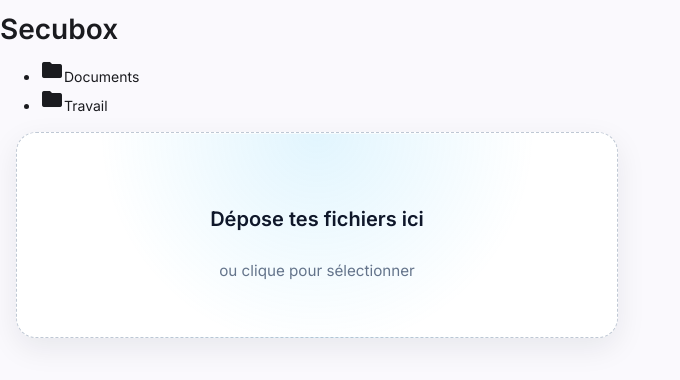
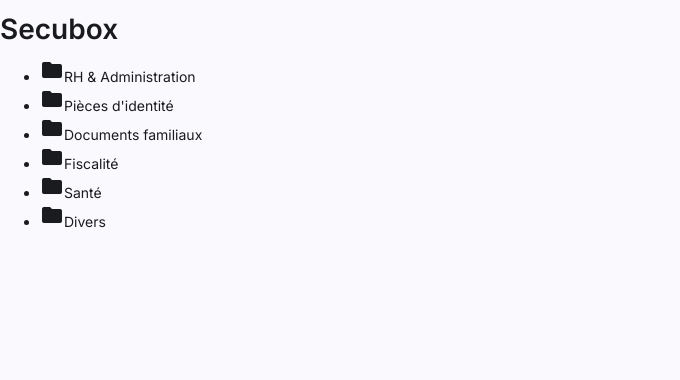
Before and after one commit to jv3n/secubox, an Angular app in the folder frontend/secubox-web/: page /home in a window 1280 px wide. Shown: the top 380 px of the page, without its empty margins (0-680 px from the left). Built offline with nearby package versions, Linux system fonts and the light colour scheme; no server answers.

Commit message:
feat(front): improve file-system

```diff
--- a/frontend/secubox-web/src/app/features/file-system/components/file-drop/file-drop.component.scss
+++ /dev/null
@@ -1,48 +0,0 @@
-.dropzone {
-  width: 100%;
-  max-width: 520px;
-  padding: 56px 40px;
-  border-radius: 20px;
-  margin: 1rem;
-
-  background: radial-gradient(circle at top, rgba(56, 189, 248, 0.15), transparent 60%), #ffffff;
-
-  border: 1px dashed rgba(148, 163, 184, 0.6);
-  box-shadow:
-    0 10px 30px rgba(15, 23, 42, 0.08),
-    inset 0 0 0 1px rgba(255, 255, 255, 0.6);
-
-  text-align: center;
-  cursor: pointer;
-  transition: all 0.25s ease;
-
-  display: flex;
-  flex-direction: column;
-  align-items: center;
-  gap: 12px;
-
-  p {
-    font-size: 1.25rem;
-    font-weight: 600;
-    color: #0f172a;
-  }
-
-  span {
-    font-size: 0.95rem;
-    color: #64748b;
-  }
-
-  &:hover {
-    transform: translateY(-2px);
-    border-color: #38bdf8;
-    box-shadow: 0 16px 40px rgba(15, 23, 42, 0.12);
-  }
-
-  &.dragging {
-    background: radial-gradient(circle at top, rgba(56, 189, 248, 0.3), transparent 65%), #f8fafc;
-
-    border-color: #0ea5e9;
-    transform: scale(1.02);
-    box-shadow: 0 20px 50px rgba(14, 165, 233, 0.25);
-  }
-}
--- a/frontend/secubox-web/src/app/features/file-system/components/file-drop/file-drop.component.ts
+++ /dev/null
@@ -1,56 +0,0 @@
-import { ChangeDetectionStrategy, Component, output } from '@angular/core';
-
-@Component({
-  selector: 'sb-file-drop',
-  styleUrls: ['./file-drop.component.scss'],
-  template: `
-    <div
-      class="dropzone"
-      [class.dragging]="isDragging"
-      (dragover)="onDragOver($event)"
-      (dragleave)="onDragLeave($event)"
-      (drop)="onDrop($event)"
-      (click)="fileInput.click()"
-    >
-      <p>Dépose tes fichiers ici</p>
-      <span>ou clique pour sélectionner</span>
-
-      <input #fileInput type="file" hidden multiple (change)="onFileSelected($event)" />
-    </div>
-  `,
-  changeDetection: ChangeDetectionStrategy.OnPush,
-})
-export default class FileDropComponent {
-  filesDropped = output<File[]>();
-
-  isDragging = false;
-
-  onDragOver(event: DragEvent) {
-    event.preventDefault();
-    this.isDragging = true;
-  }
-
-  onDragLeave(event: DragEvent) {
-    event.preventDefault();
-    this.isDragging = false;
-  }
-
-  onDrop(event: DragEvent) {
-    event.preventDefault();
-    this.isDragging = false;
-
-    const files = Array.from(event.dataTransfer?.files ?? []);
-    if (files.length) {
-      this.filesDropped.emit(files);
-    }
-  }
-
-  onFileSelected(event: Event) {
-    const input = event.target as HTMLInputElement;
-    const files = Array.from(input.files ?? []);
-    if (files.length) {
-      this.filesDropped.emit(files);
-    }
-    input.value = '';
-  }
-}
--- a/frontend/secubox-web/src/app/features/file-system/components/preview/preview.component.ts
+++ b/frontend/secubox-web/src/app/features/file-system/components/preview/preview.component.ts
@@ -20,7 +20,6 @@
   previewUrl = signal<string | null>(null);
 
   constructor() {
-    // convertir le fichier en DataURL dès qu'il change
     effect(() => {
       const f = this.file();
       if (f && f.type.startsWith('image/')) {
--- a/frontend/secubox-web/src/app/features/file-system/directive/context-menu.directive.ts
+++ b/frontend/secubox-web/src/app/features/file-system/directive/context-menu.directive.ts
@@ -25,6 +25,10 @@
 
   @HostListener('document:click', ['$event'])
   onDocumentClick(event: MouseEvent) {
+    if (event.button === 2) {
+      return;
+    }
+
     const clickedInside = this.el.nativeElement.contains(event.target as Node);
 
     if (!clickedInside) {
--- a/frontend/secubox-web/src/app/features/file-system/file-system.component.html
+++ b/frontend/secubox-web/src/app/features/file-system/file-system.component.html
@@ -1,9 +1,14 @@
 <section class="columns">
   @for (col of columns; track $index) {
-    <div class="column"
-         [contextMenu]="null"
-         (menuRequested)="contextMenu.open($event, fileSystemHelper.findParentWithoutTarget($index, selectedObj,data))"
-         (menuClosed)="contextMenu.close()"
+    <div
+      class="column"
+      [class.drag-over-column]="dragOverColumnIndex === $index"
+      [contextMenu]="null"
+      (menuRequested)="contextMenu.open($event, fileSystemHelper.findParentWithoutTarget($index, selectedObj, data))"
+      (menuClosed)="contextMenu.close()"
+      (dragover)="onColumnDragOver($event, $index)"
+      (dragleave)="onColumnDragLeave()"
+      (drop)="onColumnDrop($event, $index)"
     >
       <ul class="list">
         @for (item of col; track item.id) {
@@ -12,10 +17,18 @@
             [class.entry--folder]="!item.file"
             [class.entry--file]="!!item.file"
             [class.selected]="selectedObj === item"
+            [class.drag-over]="!item.file && dragOverFolder === item"
+            [class.dragging]="draggedItem === item"
             [contextMenu]="item"
+            draggable="true"
             (click)="selectObj(item)"
-            (menuRequested)="contextMenu.open($event, fileSystemHelper.findParent($event.target, data))"
+            (menuRequested)="contextMenu.open($event, fileSystemHelper.findParent(item, data))"
             (menuClosed)="contextMenu.close()"
+            (dragstart)="onDragStart($event, item)"
+            (dragend)="onDragEnd()"
+            (dragover)="!item.file && onDragOver($event, item)"
+            (dragleave)="!item.file && onDragLeave()"
+            (drop)="!item.file && onDrop($event, item)"
           >
             <mat-icon>{{ item.file ? 'insert_drive_file' : 'folder' }}</mat-icon>
             <span>{{ item.name }}</span>
@@ -28,7 +41,12 @@
 
 <!-- === Context Menu === -->
 @if (contextMenu.isOpen) {
-  <div class="context-menu" [style.top.px]="contextMenu.state().y" [style.left.px]="contextMenu.state().x">
+  <div
+    class="context-menu"
+    [style.top.px]="contextMenu.state().y"
+    [style.left.px]="contextMenu.state().x"
+    (click)="$event.stopPropagation()"
+  >
     <button (click)="contextMenu.createFolder(data)">New Folder</button>
 
     @if (contextMenu.target) {
@@ -37,5 +55,3 @@
     }
   </div>
 }
-
-  <sb-file-drop class="drop-zone" (filesDropped)="onFilesDropped($event)" />
--- a/frontend/secubox-web/src/app/features/file-system/file-system.component.scss
+++ b/frontend/secubox-web/src/app/features/file-system/file-system.component.scss
@@ -1,11 +1,3 @@
-.home {
-  padding: 16px;
-
-  h1 {
-    margin-bottom: 24px;
-  }
-}
-
 .columns {
   display: flex;
   gap: 1rem;
@@ -20,6 +12,14 @@
   border-radius: 12px;
   padding: 12px;
   box-shadow: 0 2px 6px rgba(0, 0, 0, 0.08);
+  height: 600px;
+  overflow-y: auto;
+
+  &.drag-over-column {
+    background-color: #dbeafe;
+    border: 2px dashed #3b82f6;
+    box-shadow: 0 0 0 3px rgba(59, 130, 246, 0.1);
+  }
 }
 
 .list {
@@ -71,6 +71,17 @@
   &--file mat-icon {
     color: #0ea5e9;
   }
+
+  &.drag-over {
+    background-color: #dbeafe;
+    border: 2px dashed #3b82f6;
+    box-shadow: 0 0 0 3px rgba(59, 130, 246, 0.1);
+  }
+
+  &.dragging {
+    opacity: 0.5;
+    cursor: grabbing;
+  }
 }
 
 /* === Context menu === */
@@ -95,7 +106,3 @@
     }
   }
 }
-
-.drop-zone {
-  margin-top: 20px;
-}
--- a/frontend/secubox-web/src/app/features/file-system/file-system.component.ts
+++ b/frontend/secubox-web/src/app/features/file-system/file-system.component.ts
@@ -1,7 +1,6 @@
 import { ChangeDetectionStrategy, Component, inject, output } from '@angular/core';
 import { MatIcon } from '@angular/material/icon';
 import { mockFileSystem } from '../../mocks/file-system-mock.service';
-import FileDropComponent from './components/file-drop/file-drop.component';
 import { ContextMenuDirective } from './directive/context-menu.directive';
 import { ContextMenuService } from './directive/context-menu.service';
 import { CreateFile } from './file-system.factory';
@@ -12,7 +11,7 @@
   selector: 'sb-file-system',
   templateUrl: `file-system.component.html`,
   styleUrl: `file-system.component.scss`,
-  imports: [MatIcon, ContextMenuDirective, FileDropComponent],
+  imports: [MatIcon, ContextMenuDirective],
   changeDetection: ChangeDetectionStrategy.OnPush,
 })
 export class FileSystemComponent {
@@ -23,10 +22,89 @@
   selected = output<FileSystemObject>();
 
   selectedObj: FileSystemObject | null = null;
+  dragOverFolder: FileSystemObject | null = null;
+  draggedItem: FileSystemObject | null = null;
+  dragOverColumnIndex: number | null = null;
 
   selectObj(obj: FileSystemObject) {
     this.selectedObj = obj;
     this.selected.emit(obj);
+  }
+
+  onDragStart(event: DragEvent, item: FileSystemObject) {
+    this.draggedItem = item;
+    event.dataTransfer!.effectAllowed = 'move';
+  }
+
+  onDragEnd() {
+    this.draggedItem = null;
+    this.dragOverFolder = null;
+    this.dragOverColumnIndex = null;
+  }
+
+  onDragOver(event: DragEvent, folder: FileSystemObject) {
+    event.preventDefault();
+    event.stopPropagation();
+
+    // Empêcher de déposer un dossier dans lui-même
+    if (this.draggedItem && this.draggedItem.id === folder.id) {
+      return;
+    }
+
+    this.dragOverFolder = folder;
+    event.dataTransfer!.dropEffect = 'move';
+  }
+
+  onDragLeave() {
+    this.dragOverFolder = null;
+  }
+
+  onDrop(event: DragEvent, targetFolder: FileSystemObject) {
+    event.preventDefault();
+    event.stopPropagation();
+    this.dragOverFolder = null;
+
+    // Cas 1: Déplacement d'un élément interne
+    if (this.draggedItem) {
+      this.moveItem(this.draggedItem, targetFolder);
+      this.draggedItem = null;
+      return;
+    }
+
+    // Cas 2: Drop de fichiers depuis l'extérieur
+    const files = Array.from(event.dataTransfer?.files ?? []);
+    if (files.length) {
+      this.onFilesDropped(files, targetFolder);
+    }
+  }
+
+  moveItem(item: FileSystemObject, targetFolder: FileSystemObject) {
+    if (item.id === targetFolder.id) {
+      return;
+    }
+
+    const sourceParent = this.fileSystemHelper.findParent(item, this.data);
+
+    // Si pas de parent, l'élément est à la racine
+    if (!sourceParent) {
+      const index = this.data.findIndex((child) => child.id === item.id);
+      if (index !== -1) {
+        this.data.splice(index, 1);
+      }
+    } else {
+      const index = sourceParent.childrens!.findIndex((child) => child.id === item.id);
+      if (index !== -1) {
+        sourceParent.childrens!.splice(index, 1);
+      }
+    }
+
+    // Si le dossier cible est la racine virtuelle
+    if (targetFolder.id === 'root') {
+      this.data.push(item);
+    } else {
+      targetFolder.childrens = targetFolder.childrens ?? [];
+      targetFolder.childrens.push(item);
+    }
   }
 
   get columns(): FileSystemObject[][] {
@@ -61,26 +139,77 @@
     return cols;
   }
 
-  onFilesDropped(files: File[]) {
-    console.log('files: ', files);
-    console.log('selected parent: ', this.selectedObj);
+  onFilesDropped(files: File[], targetFolder: FileSystemObject) {
+    targetFolder.childrens = targetFolder.childrens ?? [];
+    const newFiles = files.map((f) => new CreateFile(f, targetFolder));
+    targetFolder.childrens.push(...newFiles);
+  }
 
-    if (!this.selectedObj) {
-      return alert('Sélectionne un dossier !');
+  onColumnDragOver(event: DragEvent, columnIndex: number) {
+    event.preventDefault();
+    event.stopPropagation();
+
+    this.dragOverColumnIndex = columnIndex;
+    event.dataTransfer!.dropEffect = 'move';
+  }
+
+  onColumnDragLeave() {
+    this.dragOverColumnIndex = null;
+  }
+
+  onColumnDrop(event: DragEvent, columnIndex: number) {
+    event.preventDefault();
+    event.stopPropagation();
+    this.dragOverColumnIndex = null;
+
+    const targetFolder = this.getColumnTargetFolder(columnIndex);
+    if (!targetFolder) return;
+
+    if (this.draggedItem) {
+      this.moveItem(this.draggedItem, targetFolder);
+      this.draggedItem = null;
+      return;
     }
 
-    this.selectedObj.childrens = this.selectedObj.childrens ?? [];
-
-    for (const f of this.toFileSystemObject(files, this.selectedObj)) {
-      this.selectedObj.childrens.push(f);
+    const files = Array.from(event.dataTransfer?.files ?? []);
+    if (files.length) {
+      this.onFilesDropped(files, targetFolder);
     }
   }
 
-  toFileSystemObject(files: File[], parent: FileSystemObject | null): FileSystemObject[] {
-    if (!parent) {
-      return [];
+  getColumnTargetFolder(columnIndex: number): FileSystemObject | null {
+    if (columnIndex === 0) {
+      return {
+        id: 'root',
+        name: 'Root',
+        path: '/',
+        childrens: this.data,
+      };
     }
 
-    return files.map((f) => new CreateFile(f, parent));
+    if (!this.selectedObj) return null;
+
+    let currentChildren = this.data;
+    let current: FileSystemObject | null = this.selectedObj;
+
+    const pathStack: FileSystemObject[] = [];
+    while (current) {
+      pathStack.unshift(current);
+      current = this.fileSystemHelper.findParent(current, this.data);
+    }
+
+    let index = 0;
+    for (const obj of pathStack) {
+      if (!obj.file) {
+        index++;
+        if (index === columnIndex) return obj;
+        const currentFolder = currentChildren.find((f) => f.id === obj.id);
+        currentChildren = currentFolder?.childrens ?? [];
+      } else {
+        break;
+      }
+    }
+
+    return null;
   }
 }
--- a/frontend/secubox-web/src/app/mocks/file-system-mock.service.ts
+++ b/frontend/secubox-web/src/app/mocks/file-system-mock.service.ts
@@ -1,113 +1,186 @@
 import { FileSystemObject } from '../features/file-system/file-system.model';
+
+// Helper pour créer un fichier mock
+const createMockFile = (name: string, type: string): File => {
+  return new File([], name, { type });
+};
 
 export const mockFileSystem: FileSystemObject[] = [
   {
-    id: 'root_docs',
-    name: 'Documents',
+    id: 'folder_rh',
+    name: 'RH & Administration',
     path: '/',
     childrens: [
       {
-        id: 'doc_projects',
-        name: 'Projets',
-        path: '/Documents',
+        id: 'folder_paie',
+        name: 'Bulletins de paie',
+        path: '/RH & Administration',
         childrens: [
           {
-            id: 'proj_2026',
-            name: 'Projet 2026',
-            path: '/Documents/Projets',
-            childrens: [
-              {
-                id: 'report',
-                name: 'Rapport.pdf',
-                path: '/Documents/Projets/Projet 2026',
+            id: 'paie_2026_01',
+            name: 'Bulletin_Janvier_2026.pdf',
+            path: '/RH & Administration/Bulletins de paie',
+            file: createMockFile('Bulletin_Janvier_2026.pdf', 'application/pdf'),
           },
           {
-                id: 'budget',
-                name: 'Budget.xlsx',
-                path: '/Documents/Projets/Projet 2026',
+            id: 'paie_2025_12',
+            name: 'Bulletin_Decembre_2025.pdf',
+            path: '/RH & Administration/Bulletins de paie',
+            file: createMockFile('Bulletin_Decembre_2025.pdf', 'application/pdf'),
+          },
+          {
+            id: 'paie_2025_11',
+            name: 'Bulletin_Novembre_2025.pdf',
+            path: '/RH & Administration/Bulletins de paie',
+            file: createMockFile('Bulletin_Novembre_2025.pdf', 'application/pdf'),
           },
         ],
       },
       {
-            id: 'proj_2025',
-            name: 'Projet 2025',
-            path: '/Documents/Projets',
+        id: 'folder_contrats',
+        name: 'Contrats de travail',
+        path: '/RH & Administration',
         childrens: [
           {
-                id: 'summary',
-                name: 'Résumé.docx',
-                path: '/Documents/Projets/Projet 2025',
+            id: 'contrat_initial',
+            name: 'Contrat_CDI_2023.pdf',
+            path: '/RH & Administration/Contrats de travail',
+            file: createMockFile('Contrat_CDI_2023.pdf', 'application/pdf'),
+          },
+          {
+            id: 'avenant_1',
+            name: 'Avenant_Augmentation_2025.pdf',
+            path: '/RH & Administration/Contrats de travail',
+            file: createMockFile('Avenant_Augmentation_2025.pdf', 'application/pdf'),
+          },
+        ],
+      },
+      {
+        id: 'folder_conges',
+        name: 'Congés et absences',
+        path: '/RH & Administration',
+        childrens: [
+          {
+            id: 'conges_2025',
+            name: 'Demande_Conges_Ete_2025.pdf',
+            path: '/RH & Administration/Congés et absences',
+            file: createMockFile('Demande_Conges_Ete_2025.pdf', 'application/pdf'),
           },
         ],
       },
     ],
   },
   {
-        id: 'doc_personal',
-        name: 'Personnel',
-        path: '/Documents',
+    id: 'folder_identite',
+    name: "Pièces d'identité",
+    path: '/',
     childrens: [
       {
-            id: 'letters',
-            name: 'Lettres',
-            path: '/Documents/Personnel',
-            childrens: [
+        id: 'cni_recto',
+        name: 'CNI_Recto.jpg',
+        path: "/Pièces d'identité",
+        file: createMockFile('CNI_Recto.jpg', 'image/jpeg'),
+      },
       {
-                id: 'letter_1',
-                name: 'Lettre_Famille.pdf',
-                path: '/Documents/Personnel/Lettres',
+        id: 'cni_verso',
+        name: 'CNI_Verso.jpg',
+        path: "/Pièces d'identité",
+        file: createMockFile('CNI_Verso.jpg', 'image/jpeg'),
+      },
+      {
+        id: 'passeport',
+        name: 'Passeport.pdf',
+        path: "/Pièces d'identité",
+        file: createMockFile('Passeport.pdf', 'application/pdf'),
+      },
+      {
+        id: 'permis_conduire',
+        name: 'Permis_Conduire.jpg',
+        path: "/Pièces d'identité",
+        file: createMockFile('Permis_Conduire.jpg', 'image/jpeg'),
       },
     ],
   },
   {
-            id: 'photos',
-            name: 'Photos',
-            path: '/Documents/Personnel',
+    id: 'folder_famille',
+    name: 'Documents familiaux',
+    path: '/',
     childrens: [
       {
-                id: 'vacances_2025',
-                name: 'Vacances_2025.jpeg',
-                path: '/Documents/Personnel/Photos',
+        id: 'livret_famille',
+        name: 'Livret_Famille.pdf',
+        path: '/Documents familiaux',
+        file: createMockFile('Livret_Famille.pdf', 'application/pdf'),
       },
-            ],
+      {
+        id: 'acte_naissance',
+        name: 'Acte_Naissance.pdf',
+        path: '/Documents familiaux',
+        file: createMockFile('Acte_Naissance.pdf', 'application/pdf'),
       },
     ],
   },
   {
-        id: 'todo',
-        name: 'Todo.txt',
-        path: '/Documents',
+    id: 'folder_fiscal',
+    name: 'Fiscalité',
+    path: '/',
+    childrens: [
+      {
+        id: 'folder_impots',
+        name: "Déclarations d'impôts",
+        path: '/Fiscalité',
+        childrens: [
+          {
+            id: 'impot_2025',
+            name: 'Avis_Imposition_2025.pdf',
+            path: "/Fiscalité/Déclarations d'impôts",
+            file: createMockFile('Avis_Imposition_2025.pdf', 'application/pdf'),
+          },
+          {
+            id: 'impot_2024',
+            name: 'Avis_Imposition_2024.pdf',
+            path: "/Fiscalité/Déclarations d'impôts",
+            file: createMockFile('Avis_Imposition_2024.pdf', 'application/pdf'),
           },
         ],
       },
       {
-    id: 'root_travail',
-    name: 'Travail',
-    path: '/',
-    childrens: [
-      {
-        id: 'client_x',
-        name: 'Client X',
-        path: '/Travail',
-        childrens: [
-          {
-            id: 'contrat',
-            name: 'Contrat.docx',
-            path: '/Travail/Client X',
-          },
-          {
-            id: 'invoice',
-            name: 'Facture.pdf',
-            path: '/Travail/Client X',
+        id: 'taxe_habitation',
+        name: 'Taxe_Habitation_2025.pdf',
+        path: '/Fiscalité',
+        file: createMockFile('Taxe_Habitation_2025.pdf', 'application/pdf'),
       },
     ],
   },
   {
-        id: 'client_y',
-        name: 'Client Y',
-        path: '/Travail',
+    id: 'folder_sante',
+    name: 'Santé',
+    path: '/',
+    childrens: [
+      {
+        id: 'carte_vitale',
+        name: 'Carte_Vitale.jpg',
+        path: '/Santé',
+        file: createMockFile('Carte_Vitale.jpg', 'image/jpeg'),
+      },
+      {
+        id: 'mutuelle',
+        name: 'Attestation_Mutuelle.pdf',
+        path: '/Santé',
+        file: createMockFile('Attestation_Mutuelle.pdf', 'application/pdf'),
+      },
+      {
+        id: 'ordonnances',
+        name: 'Ordonnances',
+        path: '/Santé',
         childrens: [],
       },
     ],
   },
+  {
+    id: 'folder_divers',
+    name: 'Divers',
+    path: '/',
+    childrens: [],
+  },
 ];
```
Also changed, not shown: frontend/secubox-web/src/app/features/file-system/directive/context-menu.service.ts (+11 -3 lines), 2 other files (tests, documents, lock files or other folders). Lines whose indentation alone changed are shown as unchanged.
